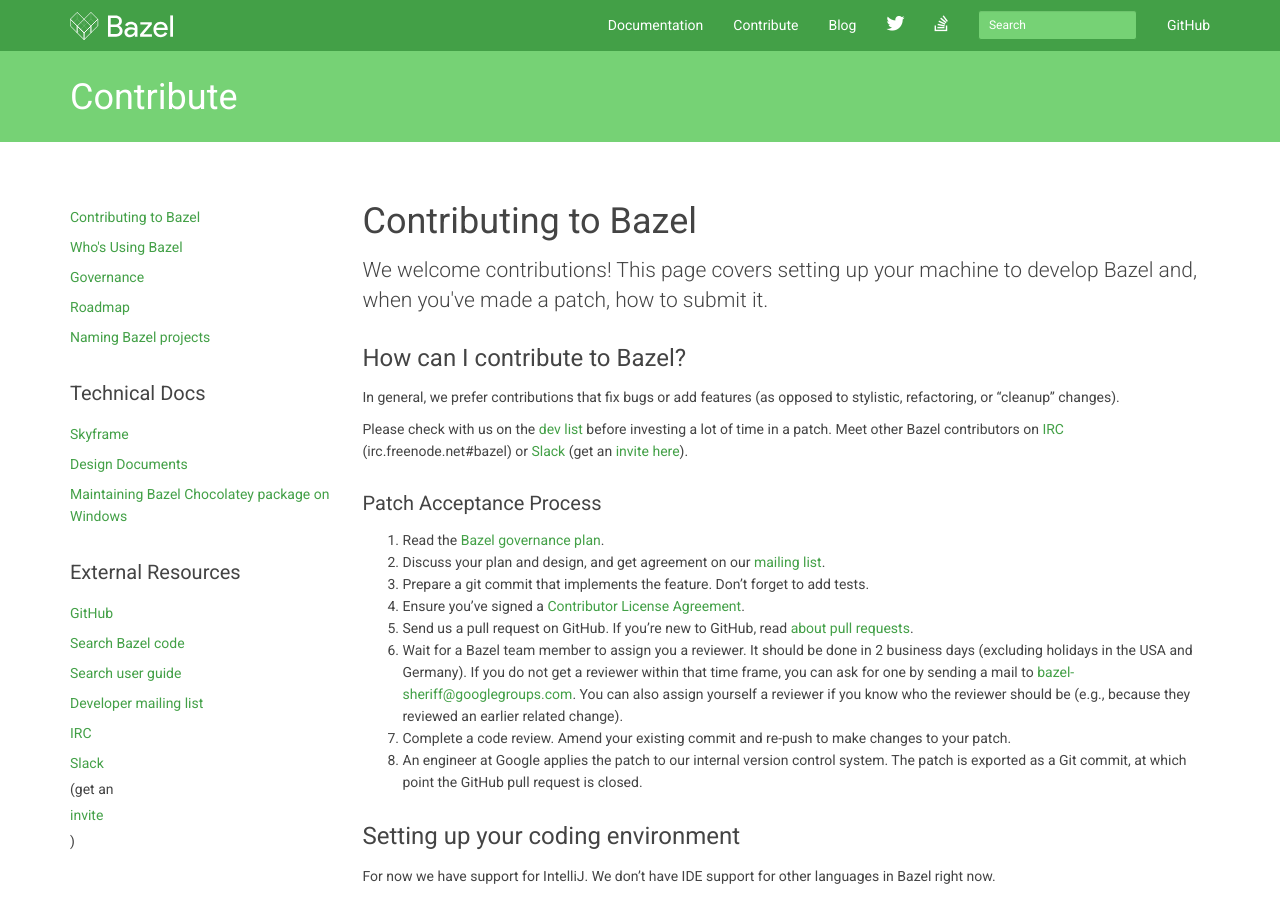
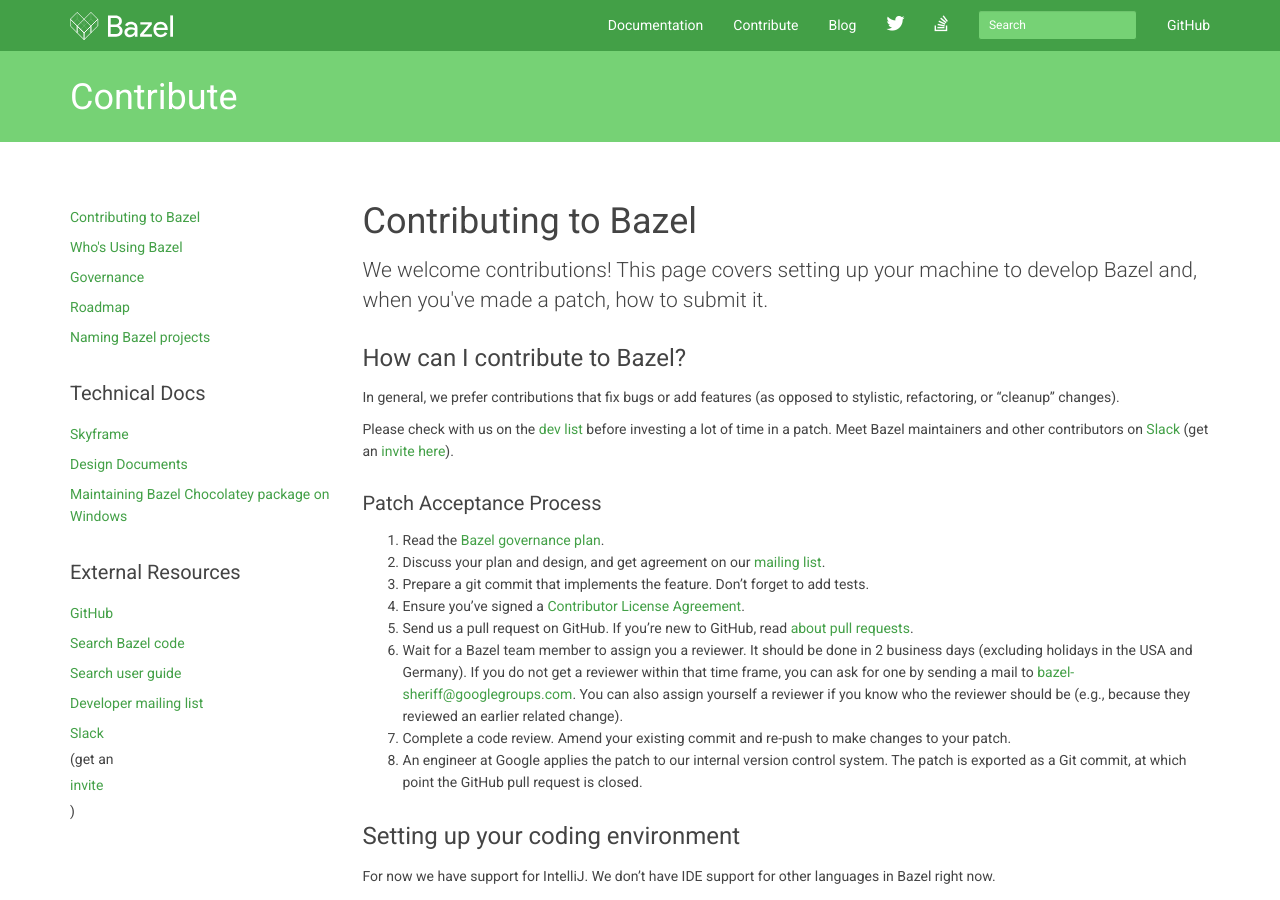
Before and after one commit to bazelbuild/bazel-website, a Jekyll site: the page built from contributing.md, in a window 1280 px wide and 900 px high. Built offline with Jekyll 4.4.1, drawn with Linux system fonts in a browser that asks for light colours; nearby versions of some CDN libraries; library files that are not in the unit come from our copies; comment, search, counter and statistics services are not loaded.

Commit message:
Address aiuto's comments

```diff
--- a/_layouts/contribute.html
+++ b/_layouts/contribute.html
@@ -42,8 +42,7 @@
               <li><a href="https://source.bazel.build/">Search Bazel code</a></li>
               <li><a href="/browse-and-search-user-guide.html">Search user guide</a></li>
               <li><a href="https://groups.google.com/forum/#!forum/bazel-dev">Developer mailing list</a></li>
-              <li><a href="irc://irc.freenode.net/bazel">IRC</a></li>
-              <li><a href="https://bazelbuild.slack.com">Slack</a> (get an <a href="https://bazel-slackin.herokuapp.com">invite</a>)</li>
+              <li><a href="https://bazelbuild.slack.com">Slack</a> (get an <a href="https://join.slack.com/t/bazelbuild/shared_invite/enQtNDYyODAxNDY4MjQxLWU1OTBjOWJjOTA1MmE5YjIwMTM5MjFhZGMwM2YzYTEzYTdhNGIzMTFiZjI1NTlhYTkzNGQ5MjBkYzE5YjMyMTE">invite</a>)</li>
             </ul>
           </nav>
         </div>
--- a/contributing.md
+++ b/contributing.md
@@ -13,11 +13,11 @@
 In general, we prefer contributions that fix bugs or add features (as opposed to
 stylistic, refactoring, or "cleanup" changes).
 
-Please check with us on the
-[dev list](https://groups.google.com/forum/#!forum/bazel-dev) before investing
-a lot of time in a patch. Meet other Bazel contributors on [IRC](http://webchat.freenode.net)
-(irc.freenode.net#bazel) or [Slack](https://bazelbuild.slack.com) (get an
-[invite here](https://bazel-slackin.herokuapp.com)).
+Please check with us on the [dev
+list](https://groups.google.com/forum/#!forum/bazel-dev) before investing a lot
+of time in a patch. Meet Bazel maintainers and other contributors on
+[Slack](https://bazelbuild.slack.com) (get an [invite
+here](https://join.slack.com/t/bazelbuild/shared_invite/enqtndyyodaxndy4mjqxlwu1otbjowjjota1mme5yjiwmtm5mjfhzgmwm2yzytezytdhngizmtfizji1ntlhytkzngq5mjbkyze5yjmymte)).
 
 ### Patch Acceptance Process
 
```
Also changed, not shown: support.md (+4 -3 lines).
